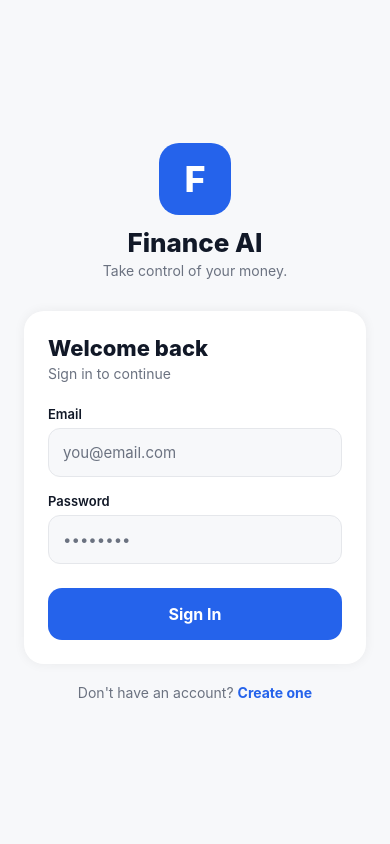
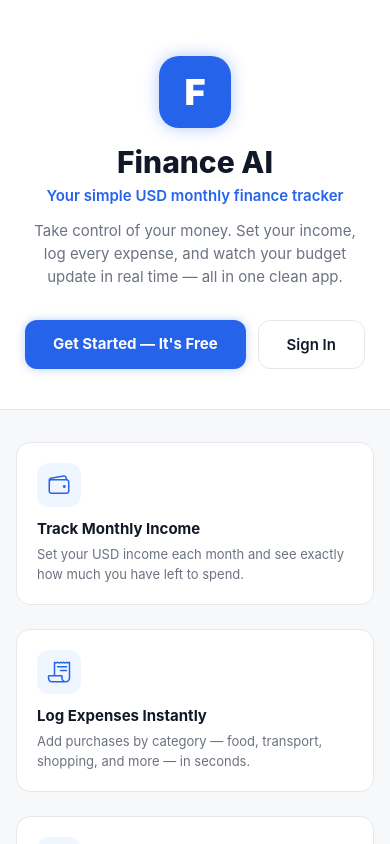
Before and after one commit to jerrylin1001205-prog/finance--ai, a React Native app: screen /Add in a window 390 px wide. Built offline with nearby package versions, Linux system fonts and the light colour scheme.

Commit message:
Add landing homepage and switch currency to USD

```diff
--- a/App.tsx
+++ b/App.tsx
@@ -18,6 +18,7 @@ import HistoryScreen from './screens/HistoryScreen';
 import BudgetScreen from './screens/BudgetScreen';
 import LoginScreen from './screens/LoginScreen';
 import RegisterScreen from './screens/RegisterScreen';
+import LandingScreen from './screens/LandingScreen';
 
 const Tab = createBottomTabNavigator();
 const Stack = createNativeStackNavigator();
@@ -163,7 +164,7 @@ function AuthWrapper({ children }: { children: React.ReactNode }) {
 function AppContent() {
   const { width } = useWindowDimensions();
   const [session, setSession] = useState<Session | null | undefined>(undefined);
-  const [authView, setAuthView] = useState<'login' | 'register'>('login');
+  const [authView, setAuthView] = useState<'landing' | 'login' | 'register'>('landing');
   const isDesktop = Platform.OS === 'web' && width >= DESKTOP_BREAKPOINT;
 
   useEffect(() => {
@@ -186,6 +187,16 @@ function AppContent() {
   }
 
   if (!session) {
+    if (authView === 'landing') {
+      return (
+        <AuthWrapper>
+          <LandingScreen
+            onGetStarted={() => setAuthView('register')}
+            onSignIn={() => setAuthView('login')}
+          />
+        </AuthWrapper>
+      );
+    }
     return (
       <AuthWrapper>
         {authView === 'register'
--- a/screens/DashboardScreen.tsx
+++ b/screens/DashboardScreen.tsx
@@ -34,7 +34,7 @@ function getMotivation(income: number, totalSpent: number) {
 }
 
 function fmt(n: number) {
-  return 'NT$' + Math.round(n).toLocaleString('en-US');
+  return '$' + Math.round(n).toLocaleString('en-US');
 }
 
 function formatDate(iso: string) {
--- a/screens/HistoryScreen.tsx
+++ b/screens/HistoryScreen.tsx
@@ -24,7 +24,7 @@ const CATEGORY_ICONS: Record<string, string> = {
 };
 
 function fmt(n: number) {
-  return 'NT$' + n.toLocaleString('en-US', { minimumFractionDigits: 0, maximumFractionDigits: 0 });
+  return '$' + n.toLocaleString('en-US', { minimumFractionDigits: 0, maximumFractionDigits: 0 });
 }
 
 function formatDate(iso: string) {
@@ -210,7 +210,7 @@ export default function HistoryScreen() {
               </View>
             </ScrollView>
 
-            <Text style={styles.fieldLabel}>AMOUNT (NT$)</Text>
+            <Text style={styles.fieldLabel}>AMOUNT (USD)</Text>
             <TextInput
               style={[styles.fieldInput, styles.amountField]}
               value={editAmount}
--- /dev/null
+++ b/screens/LandingScreen.tsx
@@ -0,0 +1,189 @@
+import React from 'react';
+import {
+  View, Text, TouchableOpacity, StyleSheet,
+  ScrollView, Platform, useWindowDimensions,
+} from 'react-native';
+import { Ionicons } from '@expo/vector-icons';
+
+const PRIMARY = '#2563EB';
+const COLORS = {
+  bg: '#F7F8FA', card: '#FFFFFF', text: '#111827', sub: '#6B7280',
+  border: '#E5E7EB', accent: '#EFF6FF',
+};
+
+const FEATURES = [
+  {
+    icon: 'wallet-outline' as const,
+    title: 'Track Monthly Income',
+    desc: 'Set your USD income each month and see exactly how much you have left to spend.',
+  },
+  {
+    icon: 'receipt-outline' as const,
+    title: 'Log Expenses Instantly',
+    desc: 'Add purchases by category — food, transport, shopping, and more — in seconds.',
+  },
+  {
+    icon: 'bar-chart-outline' as const,
+    title: 'Budget at a Glance',
+    desc: 'See your spending vs. income with a clear progress bar and category breakdown.',
+  },
+  {
+    icon: 'time-outline' as const,
+    title: 'Full History',
+    desc: 'Browse and search every transaction you\'ve recorded, with edit and delete support.',
+  },
+];
+
+interface Props {
+  onGetStarted: () => void;
+  onSignIn: () => void;
+}
+
+export default function LandingScreen({ onGetStarted, onSignIn }: Props) {
+  const { width } = useWindowDimensions();
+  const isWide = Platform.OS === 'web' && width >= 640;
+
+  return (
+    <ScrollView
+      style={styles.scroll}
+      contentContainerStyle={styles.container}
+      showsVerticalScrollIndicator={false}
+    >
+      {/* Hero */}
+      <View style={styles.hero}>
+        <View style={styles.logoWrap}>
+          <View style={styles.logoCircle}>
+            <Text style={styles.logoLetter}>F</Text>
+          </View>
+        </View>
+        <Text style={styles.appName}>Finance AI</Text>
+        <Text style={styles.tagline}>Your simple USD monthly finance tracker</Text>
+        <Text style={styles.subtitle}>
+          Take control of your money. Set your income, log every expense, and
+          watch your budget update in real time — all in one clean app.
+        </Text>
+
+        <View style={styles.ctaRow}>
+          <TouchableOpacity style={styles.btnPrimary} onPress={onGetStarted}>
+            <Text style={styles.btnPrimaryText}>Get Started — It's Free</Text>
+          </TouchableOpacity>
+          <TouchableOpacity style={styles.btnSecondary} onPress={onSignIn}>
+            <Text style={styles.btnSecondaryText}>Sign In</Text>
+          </TouchableOpacity>
+        </View>
+      </View>
+
+      {/* Features */}
+      <View style={[styles.featuresGrid, isWide && styles.featuresGridWide]}>
+        {FEATURES.map((f) => (
+          <View key={f.title} style={[styles.featureCard, isWide && styles.featureCardWide]}>
+            <View style={styles.featureIconWrap}>
+              <Ionicons name={f.icon} size={24} color={PRIMARY} />
+            </View>
+            <Text style={styles.featureTitle}>{f.title}</Text>
+            <Text style={styles.featureDesc}>{f.desc}</Text>
+          </View>
+        ))}
+      </View>
+
+      {/* Stats strip */}
+      <View style={styles.statsRow}>
+        {[
+          { value: 'USD', label: 'Currency' },
+          { value: '100%', label: 'Private' },
+          { value: 'Free', label: 'Always' },
+        ].map((s) => (
+          <View key={s.label} style={styles.statItem}>
+            <Text style={styles.statValue}>{s.value}</Text>
+            <Text style={styles.statLabel}>{s.label}</Text>
+          </View>
+        ))}
+      </View>
+
+      {/* Footer CTA */}
+      <View style={styles.footerCta}>
+        <Text style={styles.footerCtaTitle}>Ready to take control?</Text>
+        <TouchableOpacity style={styles.btnPrimary} onPress={onGetStarted}>
+          <Text style={styles.btnPrimaryText}>Create Free Account</Text>
+        </TouchableOpacity>
+      </View>
+    </ScrollView>
+  );
+}
+
+const styles = StyleSheet.create({
+  scroll: { flex: 1, backgroundColor: COLORS.bg },
+  container: { paddingBottom: 48 },
+
+  // Hero
+  hero: {
+    alignItems: 'center', paddingHorizontal: 24,
+    paddingTop: 56, paddingBottom: 40,
+    backgroundColor: COLORS.card,
+    borderBottomWidth: 1, borderBottomColor: COLORS.border,
+  },
+  logoWrap: { marginBottom: 16 },
+  logoCircle: {
+    width: 72, height: 72, borderRadius: 20, backgroundColor: PRIMARY,
+    alignItems: 'center', justifyContent: 'center',
+    shadowColor: PRIMARY, shadowOpacity: 0.35, shadowRadius: 16, elevation: 8,
+  },
+  logoLetter: { color: '#fff', fontSize: 36, fontWeight: '900' },
+  appName: { fontSize: 30, fontWeight: '800', color: COLORS.text, marginBottom: 6 },
+  tagline: { fontSize: 15, fontWeight: '600', color: PRIMARY, marginBottom: 14 },
+  subtitle: {
+    fontSize: 15, color: COLORS.sub, textAlign: 'center',
+    lineHeight: 23, maxWidth: 440, marginBottom: 32,
+  },
+  ctaRow: { flexDirection: 'row', gap: 12, flexWrap: 'wrap', justifyContent: 'center' },
+  btnPrimary: {
+    backgroundColor: PRIMARY, paddingHorizontal: 28, paddingVertical: 14,
+    borderRadius: 12,
+    shadowColor: PRIMARY, shadowOpacity: 0.3, shadowRadius: 10, elevation: 4,
+  },
+  btnPrimaryText: { color: '#fff', fontSize: 15, fontWeight: '700' },
+  btnSecondary: {
+    borderWidth: 1.5, borderColor: COLORS.border,
+    paddingHorizontal: 28, paddingVertical: 14, borderRadius: 12,
+    backgroundColor: COLORS.card,
+  },
+  btnSecondaryText: { color: COLORS.text, fontSize: 15, fontWeight: '600' },
+
+  // Features
+  featuresGrid: {
+    paddingHorizontal: 16, paddingTop: 32, gap: 12,
+  },
+  featuresGridWide: {
+    flexDirection: 'row', flexWrap: 'wrap',
+  },
+  featureCard: {
+    backgroundColor: COLORS.card, borderRadius: 14, padding: 20,
+    borderWidth: 1, borderColor: COLORS.border,
+    marginBottom: 12,
+  },
+  featureCardWide: {
+    flex: 1, minWidth: 240, margin: 6,
+  },
+  featureIconWrap: {
+    width: 44, height: 44, borderRadius: 12, backgroundColor: COLORS.accent,
+    alignItems: 'center', justifyContent: 'center', marginBottom: 12,
+  },
+  featureTitle: { fontSize: 15, fontWeight: '700', color: COLORS.text, marginBottom: 6 },
+  featureDesc: { fontSize: 13, color: COLORS.sub, lineHeight: 20 },
+
+  // Stats
+  statsRow: {
+    flexDirection: 'row', justifyContent: 'space-around',
+    backgroundColor: PRIMARY, marginHorizontal: 16, marginTop: 28,
+    borderRadius: 16, paddingVertical: 24,
+  },
+  statItem: { alignItems: 'center' },
+  statValue: { fontSize: 22, fontWeight: '900', color: '#fff' },
+  statLabel: { fontSize: 12, color: 'rgba(255,255,255,0.75)', marginTop: 2 },
+
+  // Footer CTA
+  footerCta: {
+    alignItems: 'center', paddingTop: 40, paddingHorizontal: 24, gap: 16,
+  },
+  footerCtaTitle: { fontSize: 20, fontWeight: '800', color: COLORS.text },
+});
--- a/screens/LoginScreen.tsx
+++ b/screens/LoginScreen.tsx
@@ -21,7 +21,7 @@ export default function LoginScreen({ onGoToRegister }: Props) {
   const [loading, setLoading] = useState(false);
 
   const handleLogin = async () => {
-    if (!email.trim()) { Alert.alert('Error', 'Please enter your email.'); return; }
+    if (!email.trim() || !email.includes('@')) { Alert.alert('Error', 'Please enter a valid email.'); return; }
     if (password.length < 6) { Alert.alert('Error', 'Password must be at least 6 characters.'); return; }
     setLoading(true);
     try {
--- a/screens/RegisterScreen.tsx
+++ b/screens/RegisterScreen.tsx
@@ -23,7 +23,7 @@ export default function RegisterScreen({ onGoToLogin }: Props) {
   const [done, setDone] = useState(false);
 
   const handleRegister = async () => {
-    if (!email.trim()) { Alert.alert('Error', 'Please enter your email.'); return; }
+    if (!email.trim() || !email.includes('@')) { Alert.alert('Error', 'Please enter a valid email.'); return; }
     if (password.length < 6) { Alert.alert('Error', 'Password must be at least 6 characters.'); return; }
     if (password !== confirm) { Alert.alert('Error', 'Passwords do not match.'); return; }
     setLoading(true);
```
Also changed, not shown: screens/AddTransactionScreen.tsx (+7 -5 lines), screens/BudgetScreen.tsx (+3 -6 lines), services/supabase.ts (+13 -4 lines), utils/constants.ts (added, +8 -0 lines), utils/format.ts (added, +11 -0 lines).
